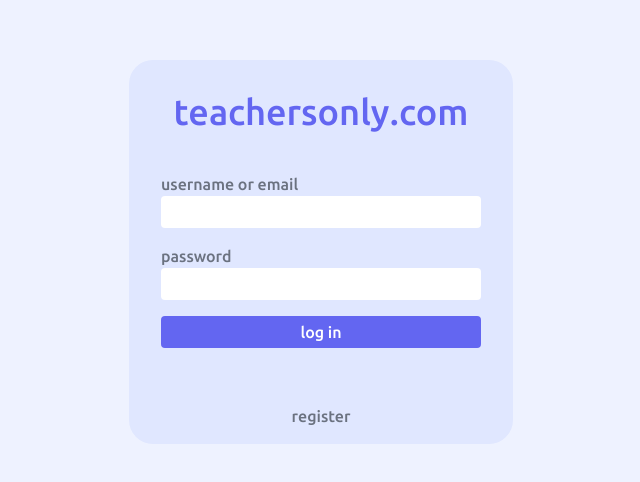
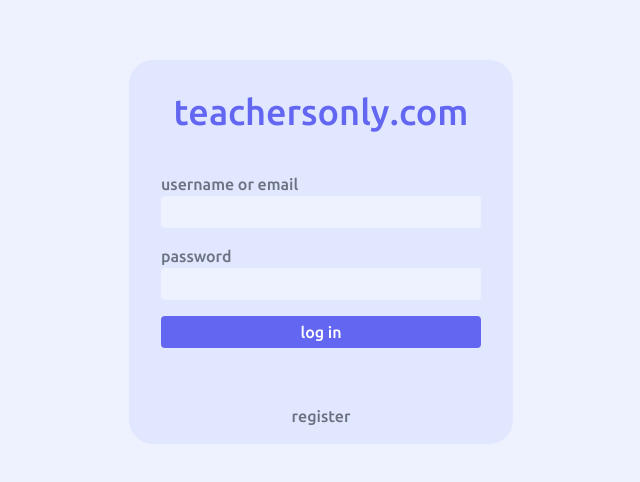
Before and after one commit to mathletedev/teachersonly.com, a Next.js app in the folder web/: page / in a window 1280 px wide. Shown: the part 148-630 px from the top of the page, without its empty margins (319-959 px from the left). Built offline with nearby package versions, Linux system fonts and the light colour scheme; no server answers.

Commit message:
fine tune color

```diff
--- a/web/src/components/welcome/Welcome.tsx
+++ b/web/src/components/welcome/Welcome.tsx
@@ -60,7 +60,9 @@ const Welcome: FC = () => {
 				</button>
 			</form>
 			<div className="flex-grow"></div>
-			<div className="text-center cursor-pointer text-default">register</div>
+			<div className="inline-block m-auto cursor-pointer text-default">
+				register
+			</div>
 		</div>
 	);
 };
--- a/web/src/styles/globals.css
+++ b/web/src/styles/globals.css
@@ -6,6 +6,16 @@ body {
 	@apply bg-indigo-50;
 
 	@apply dark:bg-gray-900;
+}
+
+input {
+	@apply bg-indigo-50;
+	@apply text-gray-500;
+	@apply rounded;
+	@apply outline-none;
+
+	@apply dark:bg-gray-900;
+	@apply dark:text-gray-400;
 }
 
 .text-default {
@@ -43,8 +53,6 @@ body {
 }
 
 .text-input {
-	@apply rounded;
-	@apply outline-none;
 	@apply py-1;
 	@apply px-3;
 }
```
